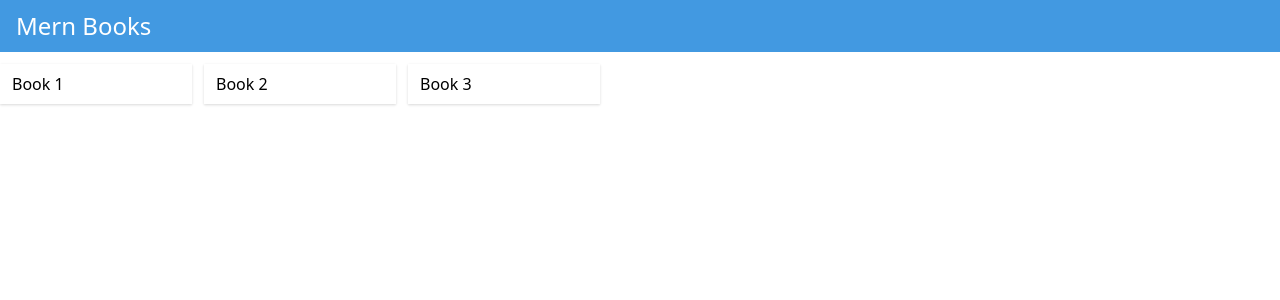
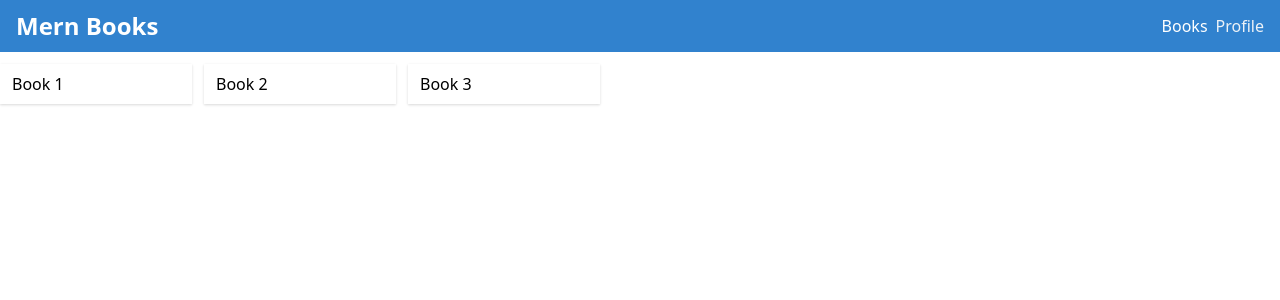
Before and after one commit to fedeya/mern-books, a React (Create React App) app in the folder client/: page /books in a window 1280 px wide. Shown: the top 300 px of the page. Built offline with nearby package versions, Linux system fonts and the light colour scheme.

Commit message:
[Feat] added profile and books link in navbar

```diff
--- a/client/src/components/layout/Header.js
+++ b/client/src/components/layout/Header.js
@@ -1,12 +1,25 @@
 import React from 'react';
-import { Link } from 'react-router-dom';
+import { Link, NavLink } from 'react-router-dom';
 
 const Header = () => (
   <header>
-    <nav className="bg-blue-500 px-4 py-2 flex">
-      <Link className="text-2xl text-white">
+    <nav className="bg-blue-600 px-4 py-2 flex">
+      <Link to="/books" className="text-2xl font-bold text-white">
         Mern Books
       </Link>
+
+      <ul className="flex text-gray-200 justify-center items-center ml-auto">
+        <li className="mr-2" >
+          <NavLink to="/books" activeClassName="text-white" >
+            Books
+          </NavLink>
+        </li>
+        <li>
+          <NavLink  to="/profile" activeClassName="text-white">
+            Profile
+          </NavLink>
+        </li>
+      </ul>
     </nav>
   </header>
 );
```
